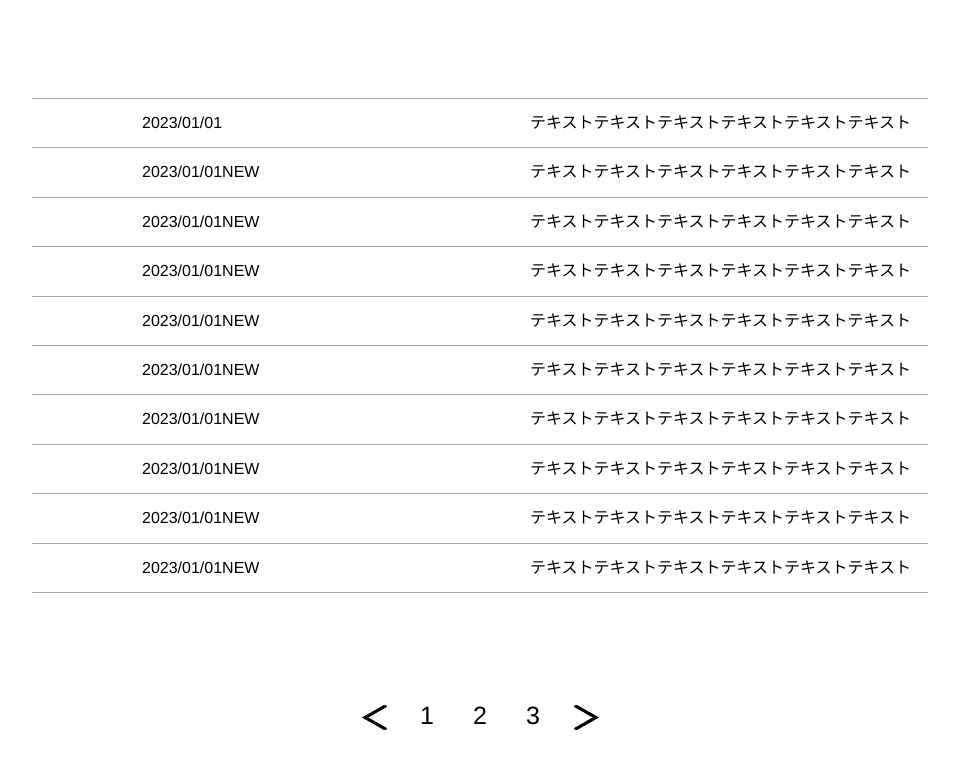
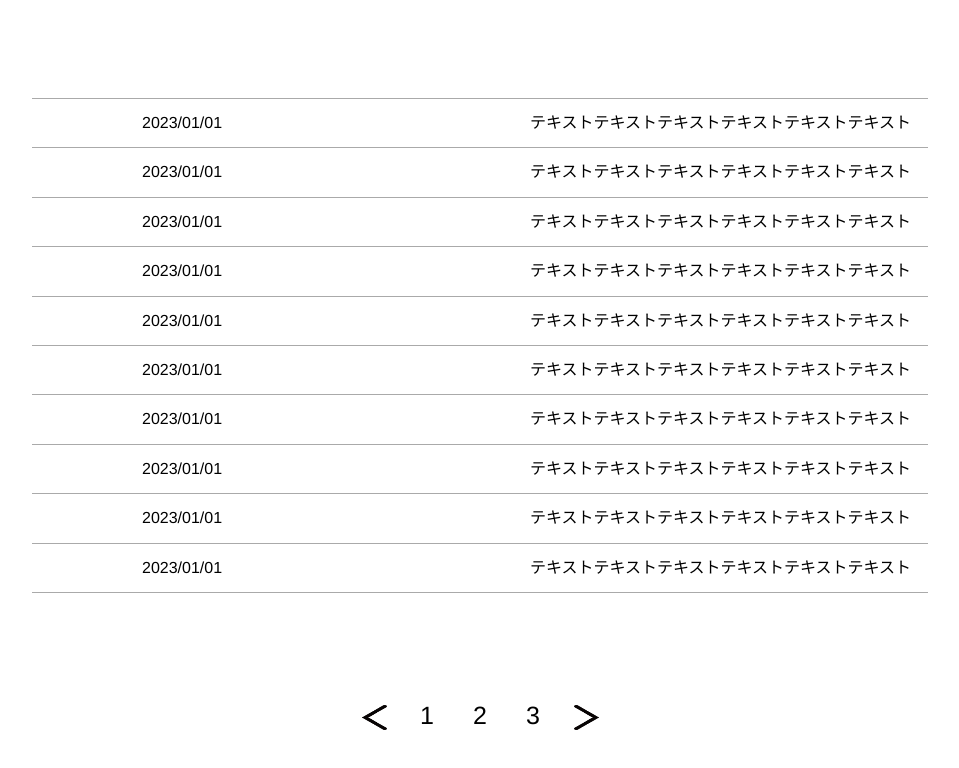
Before and after one commit to yu740/Comparison, a plain HTML site: page news1.html in a window 1280 px wide. Shown: the part 482-1250 px from the top of the page, without its empty margins (160-1119 px from the left). Drawn offline with Linux system fonts and the light colour scheme.

Commit message:
ニュースリストの修正
不要箇所を削除

```diff
--- a/news1.html
+++ b/news1.html
@@ -64,63 +64,54 @@
 			  <li class="cat02"> <a href="news-page.html">
 				<div class="list_headline">
 				  <time datetime="2023-1-1">2023/01/01</time>
-				  <p class="new"><span>NEW</span></p>
 				</div>
 				<p class="title"> テキストテキストテキストテキストテキストテキスト </p>
 				</a> </li>
 			  <li class="cat03"> <a href="news-page.html">
 				<div class="list_headline">
 				  <time datetime="2023-1-1">2023/01/01</time>
-				  <p class="new"><span>NEW</span></p>
 				</div>
 				<p class="title">テキストテキストテキストテキストテキストテキスト </p>
 				</a> </li>
 				<li class="cat02"> <a href="news-page.html">
 					<div class="list_headline">
 					  <time datetime="2023-1-1">2023/01/01</time>
-					  <p class="new"><span>NEW</span></p>
 					</div>
 					<p class="title"> テキストテキストテキストテキストテキストテキスト </p>
 				</a> </li>
 				<li class="cat03"> <a href="news-page.html">
 					<div class="list_headline">
 					  <time datetime="2023-1-1">2023/01/01</time>
-					  <p class="new"><span>NEW</span></p>
 					</div>
 					<p class="title">テキストテキストテキストテキストテキストテキスト </p>
 				</a> </li>
 				<li class="cat03"> <a href="news-page.html">
 					<div class="list_headline">
 					  <time datetime="2023-1-1">2023/01/01</time>
-					  <p class="new"><span>NEW</span></p>
 					</div>
 					<p class="title">テキストテキストテキストテキストテキストテキスト </p>
 				</a> </li>
 				<li class="cat03"> <a href="news-page.html">
 					<div class="list_headline">
 					  <time datetime="2023-1-1">2023/01/01</time>
-					  <p class="new"><span>NEW</span></p>
 					</div>
 					<p class="title">テキストテキストテキストテキストテキストテキスト </p>
 				</a> </li>
 				<li class="cat03"> <a href="news-page.html">
 					<div class="list_headline">
 					  <time datetime="2023-1-1">2023/01/01</time>
-					  <p class="new"><span>NEW</span></p>
 					</div>
 					<p class="title">テキストテキストテキストテキストテキストテキスト </p>
 				</a> </li>
 				<li class="cat03"> <a href="news-page.html">
 					<div class="list_headline">
 					  <time datetime="2023-1-1">2023/01/01</time>
-					  <p class="new"><span>NEW</span></p>
 					</div>
 					<p class="title">テキストテキストテキストテキストテキストテキスト </p>
 				</a> </li>
 				<li class="cat03"> <a href="news-page.html">
 					<div class="list_headline">
 					  <time datetime="2023-1-1">2023/01/01</time>
-					  <p class="new"><span>NEW</span></p>
 					</div>
 					<p class="title">テキストテキストテキストテキストテキストテキスト </p>
 				</a> </li>
```
Also changed, not shown: news2.html (+0 -9 lines), news3.html (+0 -9 lines).
